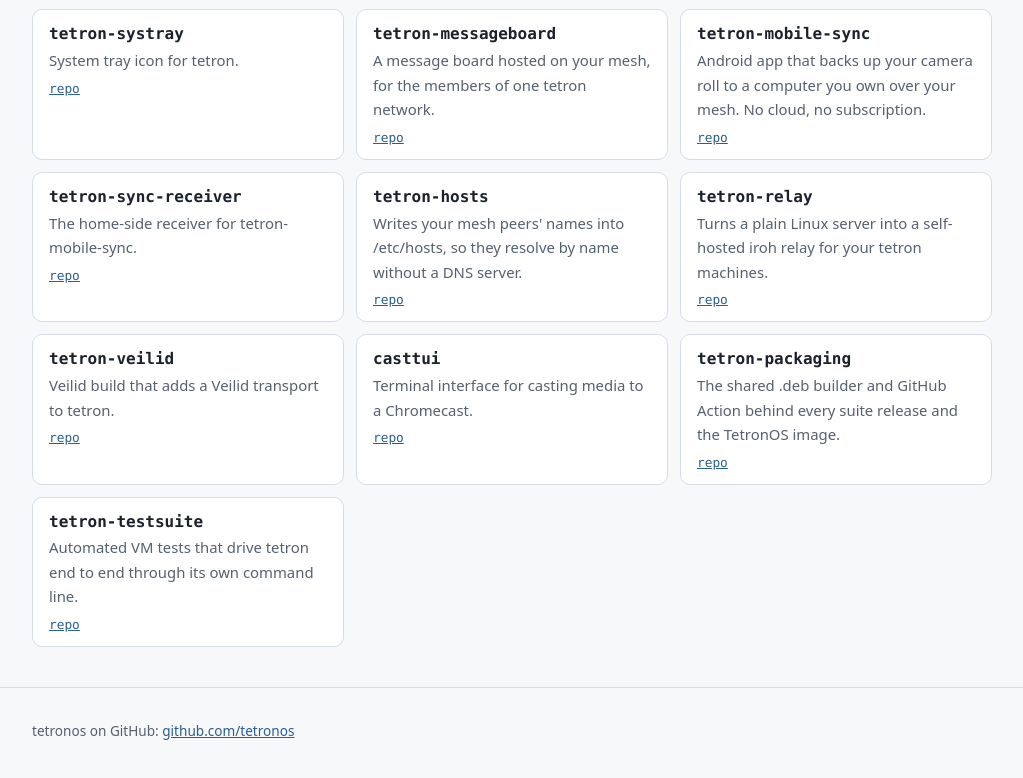
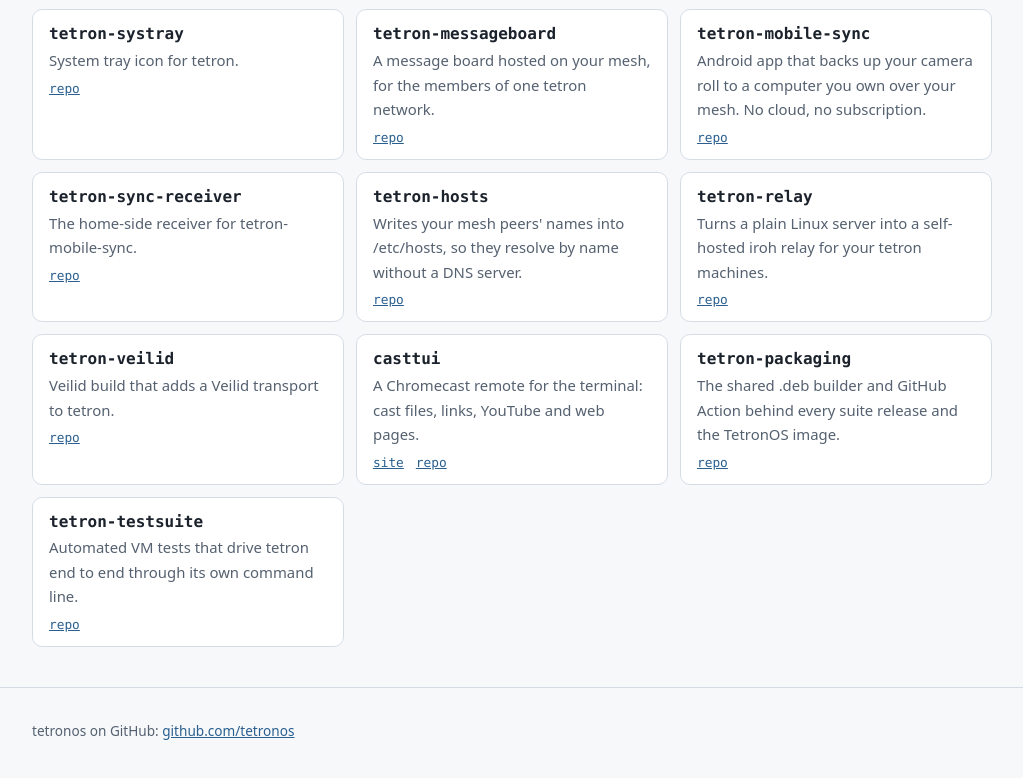
Before and after one commit to tetronos/tetronos.github.io, a plain HTML site: page index.html in a window 1280 px wide. Shown: the part 3453-4231 px from the top of the page, without its empty margins (128-1151 px from the left). Drawn offline with Linux system fonts and the light colour scheme.

Commit message:
Projects: casttui card links its site, new description

```diff
--- a/index.html
+++ b/index.html
@@ -133,8 +133,8 @@ sudo apt install tetron-wm</pre>
       <div class="links"><a href="https://github.com/tetronos/tetron-relay">repo</a></div></div>
     <div class="card"><h3>tetron-veilid</h3><p>Veilid build that adds a Veilid transport to tetron.</p>
       <div class="links"><a href="https://github.com/tetronos/tetron-veilid">repo</a></div></div>
-    <div class="card"><h3>casttui</h3><p>Terminal interface for casting media to a Chromecast.</p>
-      <div class="links"><a href="https://github.com/tetronos/casttui">repo</a></div></div>
+    <div class="card"><h3>casttui</h3><p>A Chromecast remote for the terminal: cast files, links, YouTube and web pages.</p>
+      <div class="links"><a href="casttui/">site</a><a href="https://github.com/tetronos/casttui">repo</a></div></div>
     <div class="card"><h3>tetron-packaging</h3><p>The shared .deb builder and GitHub Action behind every suite release and the TetronOS image.</p>
       <div class="links"><a href="https://github.com/tetronos/tetron-packaging">repo</a></div></div>
     <div class="card"><h3>tetron-testsuite</h3><p>Automated VM tests that drive tetron end to end through its own command line.</p>
```
